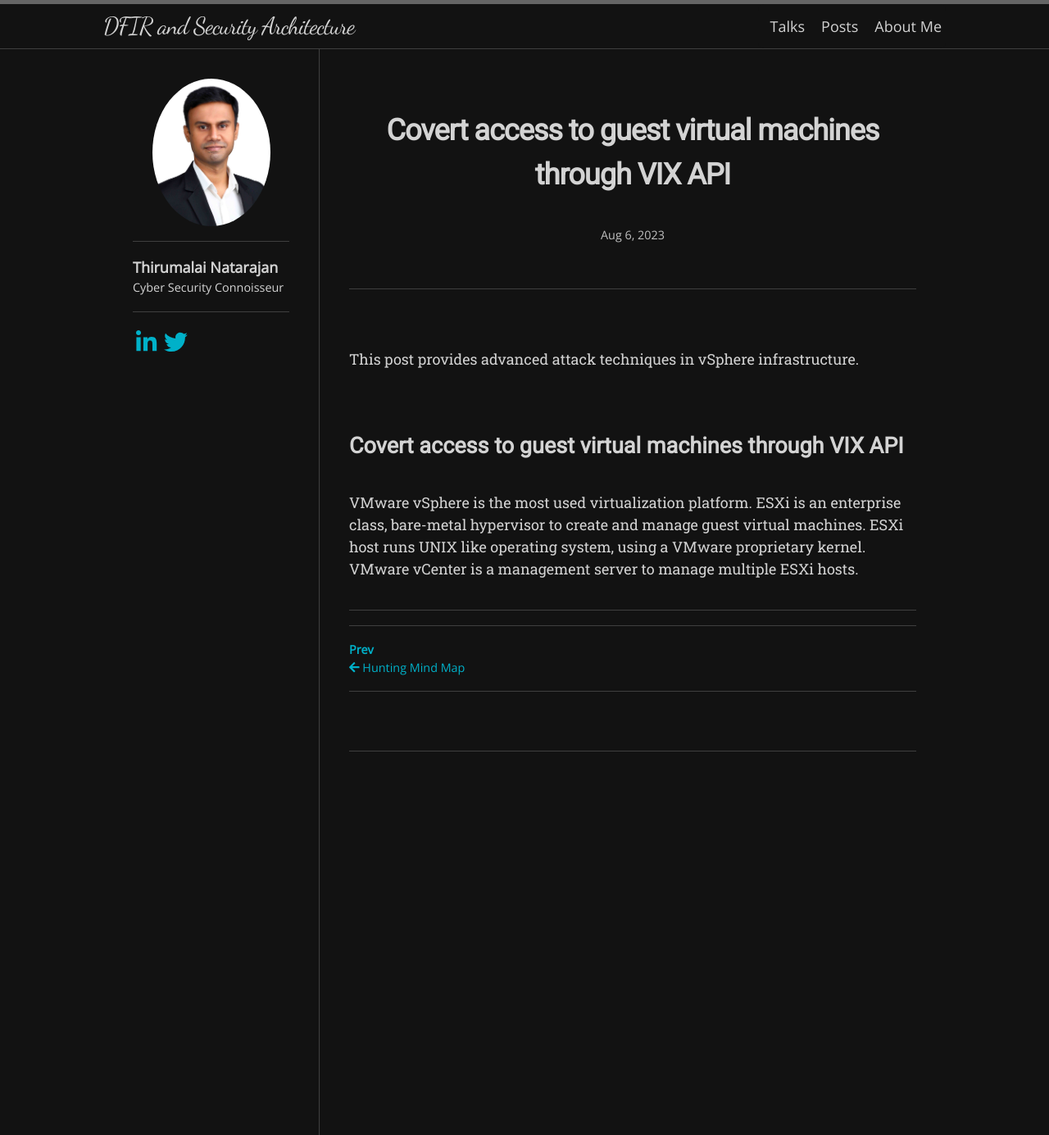
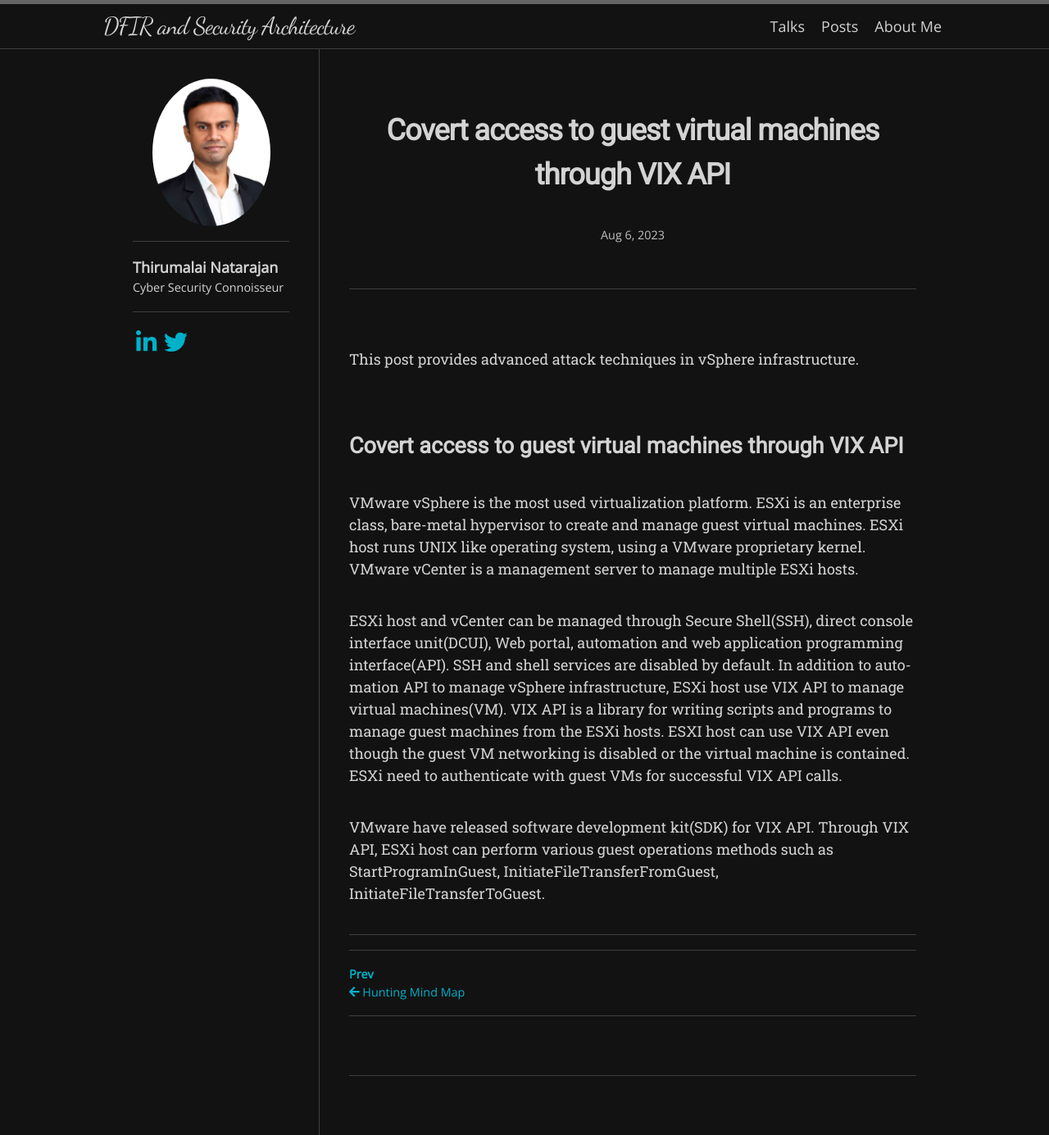
Before and after one commit to Th1ru-M/th1ru-m.github.io, a Jekyll site: the page built from _posts/2023-08-07-AttacksvSphere.md, in a window 1280 px wide. Shown: the whole page at 82% size. Built offline with Jekyll 4.4.1, drawn with Linux system fonts in a browser that asks for light colours; nearby versions of some CDN libraries; some web fonts are replaced.

Commit message:
Update 2023-08-07-AttacksvSphere.md

```diff
--- a/_posts/2023-08-07-AttacksvSphere.md
+++ b/_posts/2023-08-07-AttacksvSphere.md
@@ -11,3 +11,7 @@ This post provides advanced attack techniques in vSphere infrastructure.
 
 VMware vSphere is the most used virtualization platform. ESXi is an enterprise class, bare-metal hypervisor to create and manage guest virtual machines. ESXi host runs UNIX like operating system, using a VMware proprietary kernel. VMware vCenter is a
 management server to manage multiple ESXi hosts.
+
+ESXi host and vCenter can be managed through Secure Shell(SSH), direct console interface unit(DCUI), Web portal, automation and web application programming interface(API). SSH and shell services are disabled by default. In addition to automation API to manage vSphere infrastructure, ESXi host use VIX API to manage virtual machines(VM). VIX API is a library for writing scripts and programs to manage guest machines from the ESXi hosts. ESXI host can use VIX API even though the guest VM networking is disabled or the virtual machine is contained. ESXi need to authenticate with guest VMs for successful VIX API calls.
+
+VMware have released software development kit(SDK) for VIX API. Through VIX API, ESXi host can perform various guest operations methods such as StartProgramInGuest, InitiateFileTransferFromGuest, InitiateFileTransferToGuest.
```
